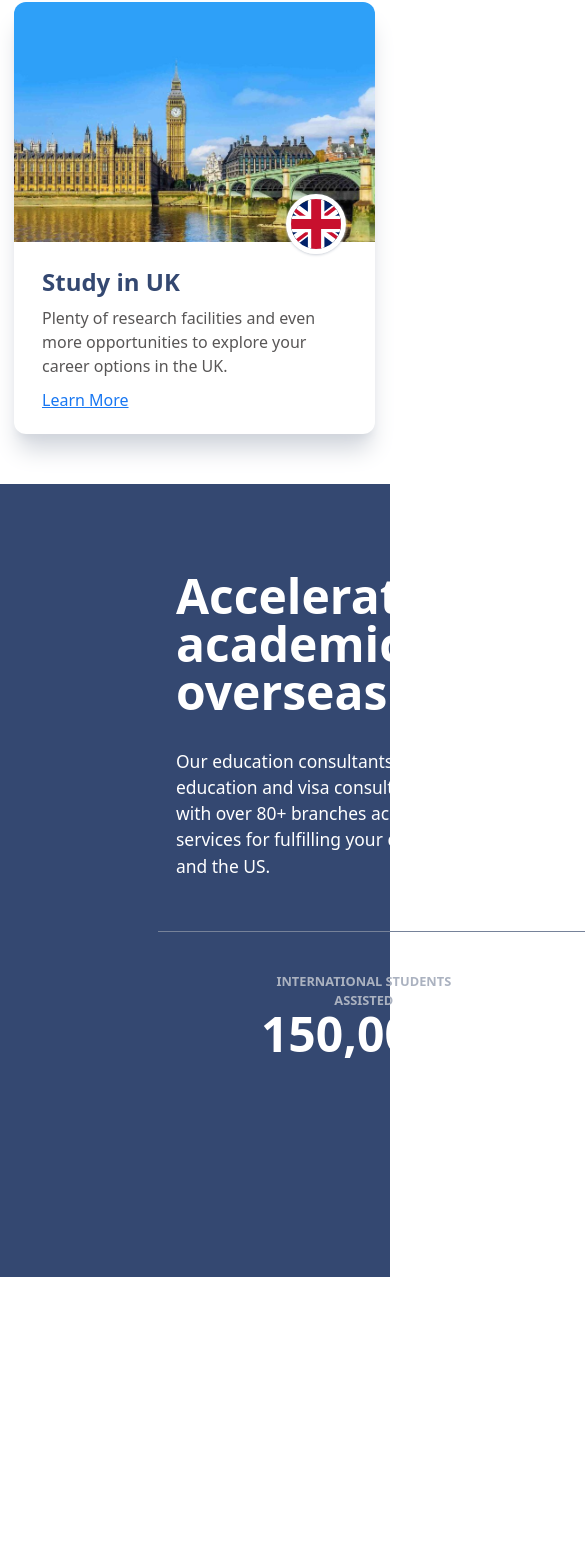
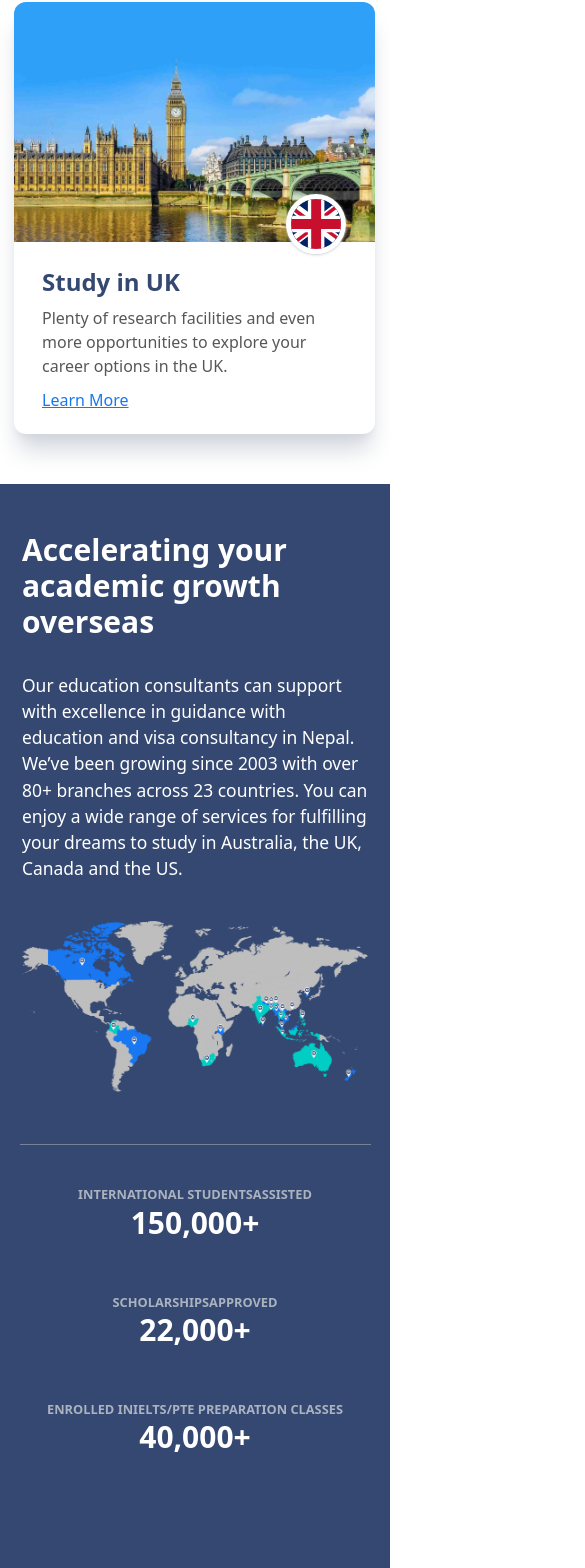
Before and after one commit to subedi1680/Expert-Education-Copy, a React (Vite) app: page / in a window 390 px wide. Shown: the part 2766-4334 px from the top of the page, 585 px wide, since content can reach past the window. Before the commit the page ends 4043 px from the top, so only its background shows below. Built offline with nearby package versions, Linux system fonts and the light colour scheme.

Commit message:
Global branches mobile responsive added

```diff
--- a/src/pages/Home.jsx
+++ b/src/pages/Home.jsx
@@ -255,11 +255,13 @@ function Home() {
         </div>
       </div>
       {/* world map section */}
-      <div className="bg-[#344871] text-white">
-        <div className="flex flex-col h-[94vh] w-295 mx-42 items-center">
-          <div className="flex flex-row mt-20 p-2 mb-11">
+      <div className="bg-[#344871] text-white pb-30">
+        <div className="flex flex-col md:h-[94vh] md:w-295 md:mx-42 items-center mt-12.5 mx-3.5">
+          <div className="flex flex-col md:flex-row mt-10 md:mt-20 p-2 mb-11">
             <div className="flex flex-col">
-              <div className="text-5xl font-bold">Accelerating your academic growth overseas</div>
+              <div className="text-3xl md:text-5xl font-bold">
+                Accelerating your academic growth overseas
+              </div>
               <div className="mt-8 text-[1.09em]">
                 Our education consultants can support with excellence in
                 guidance with education and visa consultancy in Nepal. We’ve
@@ -268,23 +270,46 @@ function Home() {
                 your dreams to study in Australia, the UK, Canada and the US.
               </div>
             </div>
-            <div>
+            <div className="mt-10 md:mt-0">
               <img src={Global_branches} className="w-570  h-280.04"></img>
             </div>
           </div>
-          <hr className="border-[#768299] w-300"></hr>
-          <div className="flex flex-row justify-between gap-x-50 mt-10">
+          <hr className="border-[#768299] w-[90vw] md:w-300"></hr>
+          <div className="flex flex-col md:flex-row justify-between md:gap-x-50 mt-10 gap-y-13 md:gap-y-0">
             <div className="flex flex-col items-center">
-              <p className="text-[#abb2c0] font-semibold text-[0.8em]">INTERNATIONAL STUDENTS</p><p className="text-[#abb2c0] font-semibold text-[0.8em]">ASSISTED</p>
-              <p className="text-5xl font-bold">150,000+</p>
+              <div className="flex flex-row md:flex-col items-center">
+                <p className="text-[#abb2c0] font-semibold text-[0.8em]">
+                  INTERNATIONAL STUDENTS
+                </p>
+                <p className="text-[#abb2c0] font-semibold text-[0.8em]">
+                  ASSISTED
+                </p>
+              </div>
+              <p className="md:text-5xl font-bold text-3xl">150,000+</p>
             </div>
             <div className="flex flex-col items-center">
-              <p className="text-[#abb2c0] font-semibold text-[0.8em]">SCHOLARSHIPS </p><p className="text-[#abb2c0] font-semibold text-[0.8em]"> APPROVED</p>
-              <p className="text-5xl font-bold">22,000+</p>
+              <div className="flex flex-row md:flex-col items-center">
+                <p className="text-[#abb2c0] font-semibold text-[0.8em]">
+                  SCHOLARSHIPS{" "}
+                </p>
+                <p className="text-[#abb2c0] font-semibold text-[0.8em]">
+                  {" "}
+                  APPROVED
+                </p>
+              </div>
+              <p className="md:text-5xl font-bold text-3xl">22,000+</p>
             </div>
             <div className="flex flex-col items-center">
-              <p className="text-[#abb2c0] font-semibold text-[0.8em]">ENROLLED IN</p><p className="text-[#abb2c0] font-semibold text-[0.8em]"> IELTS/PTE PREPARATION CLASSES</p>
-              <p className="text-5xl font-bold">40,000+</p>
+              <div className="flex flex-row md:flex-col items-center">
+              <p className="text-[#abb2c0] font-semibold text-[0.8em]">
+                ENROLLED IN
+              </p>
+              <p className="text-[#abb2c0] font-semibold text-[0.8em]">
+                {" "}
+                IELTS/PTE PREPARATION CLASSES
+              </p>
+              </div>
+              <p className="md:text-5xl font-bold text-3xl">40,000+</p>
             </div>
           </div>
         </div>
```
